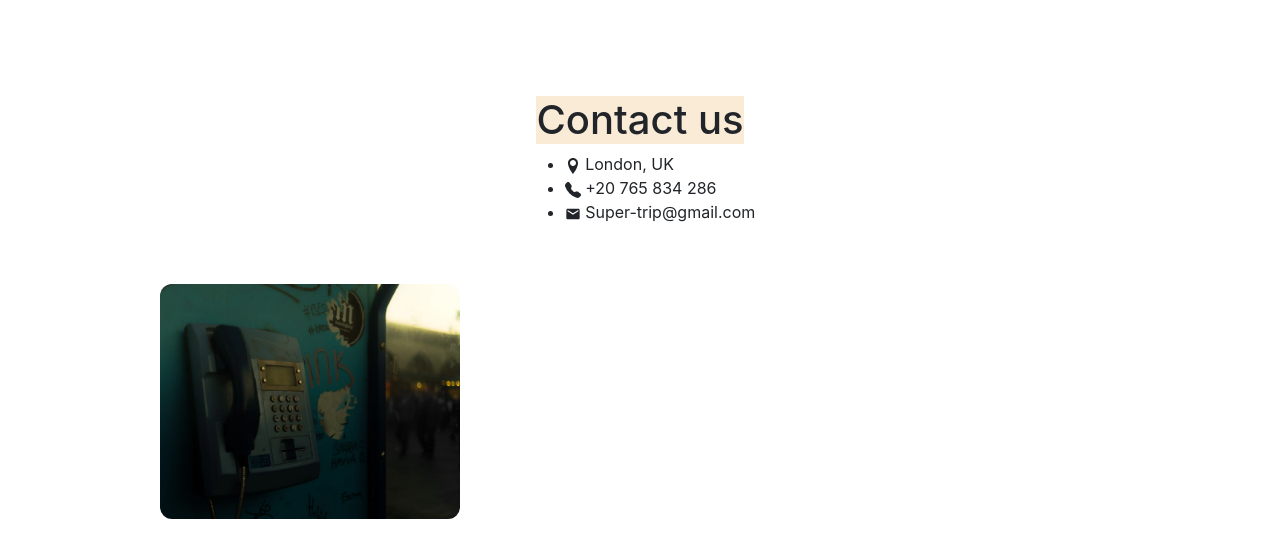
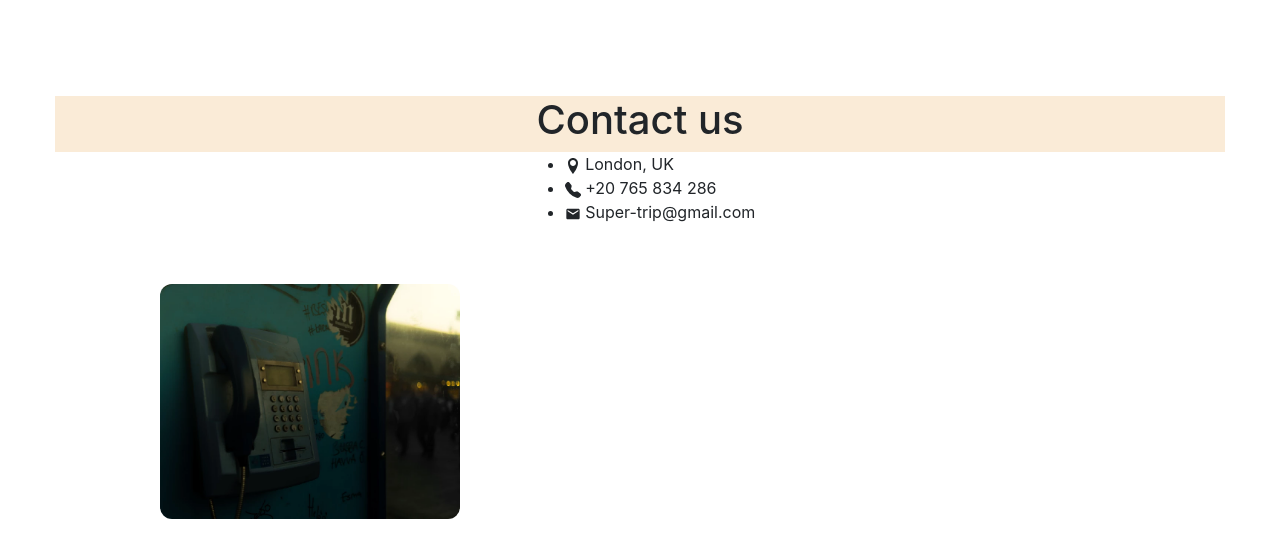
Before and after one commit to Tarek994/bg-React, a React (Create React App) app: page / in a window 1280 px wide. Shown: the top 558 px of the page. Built offline with nearby package versions, Linux system fonts and the light colour scheme.

Commit message:
chore(contact.jsx): organize the sections of the page contact

```diff
--- a/src/Components/contact/Contact.jsx
+++ b/src/Components/contact/Contact.jsx
@@ -10,19 +10,14 @@ const Contact = () => {
 
     <div className="contact col-lg-12">
       <div className="main-contact col-lg-10">
-            <div className="contact-left">
-            <div className="contact-title">
+
+                <div className="contact-title col-12">
                     <h1 className="">Contact us</h1>
                 </div>
-              <div >
+
+                <div className="contact-description">
                     <img className="contact-image" src={old} alt=""/>
-              </div>
 
-
-            </div>
-
-            <div className="contact-right">
-              <div className="contact-description">
                     <ul className="contact-list">
                       <li><ImLocation/> London, UK  </li>
                       <li><BsTelephoneFill/> +20 765 834 286</li>
@@ -31,7 +26,7 @@ const Contact = () => {
 
 
                 </div>
-            </div>
+
 
       </div>
     </div>
```
Lines whose indentation alone changed are shown as unchanged.
